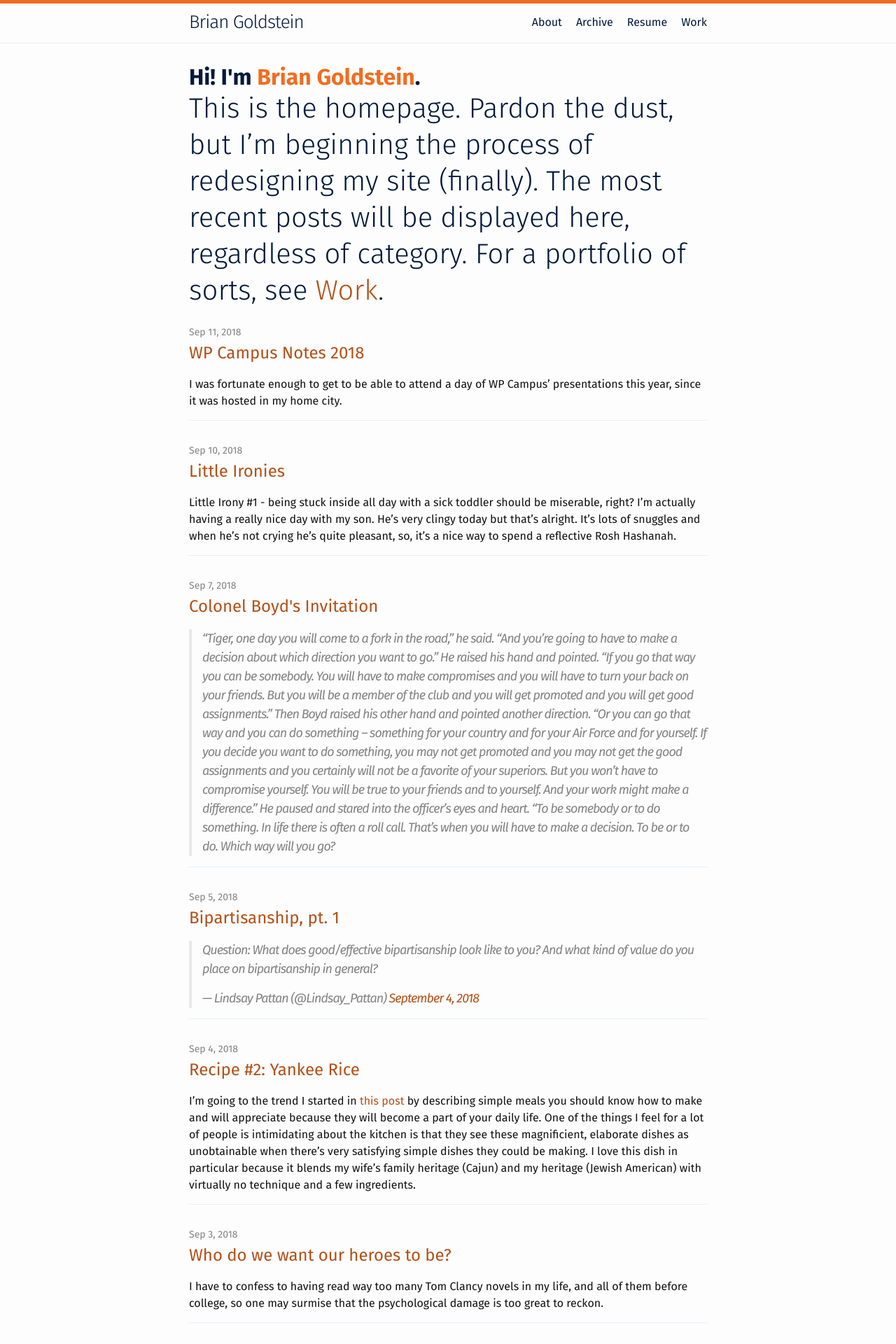
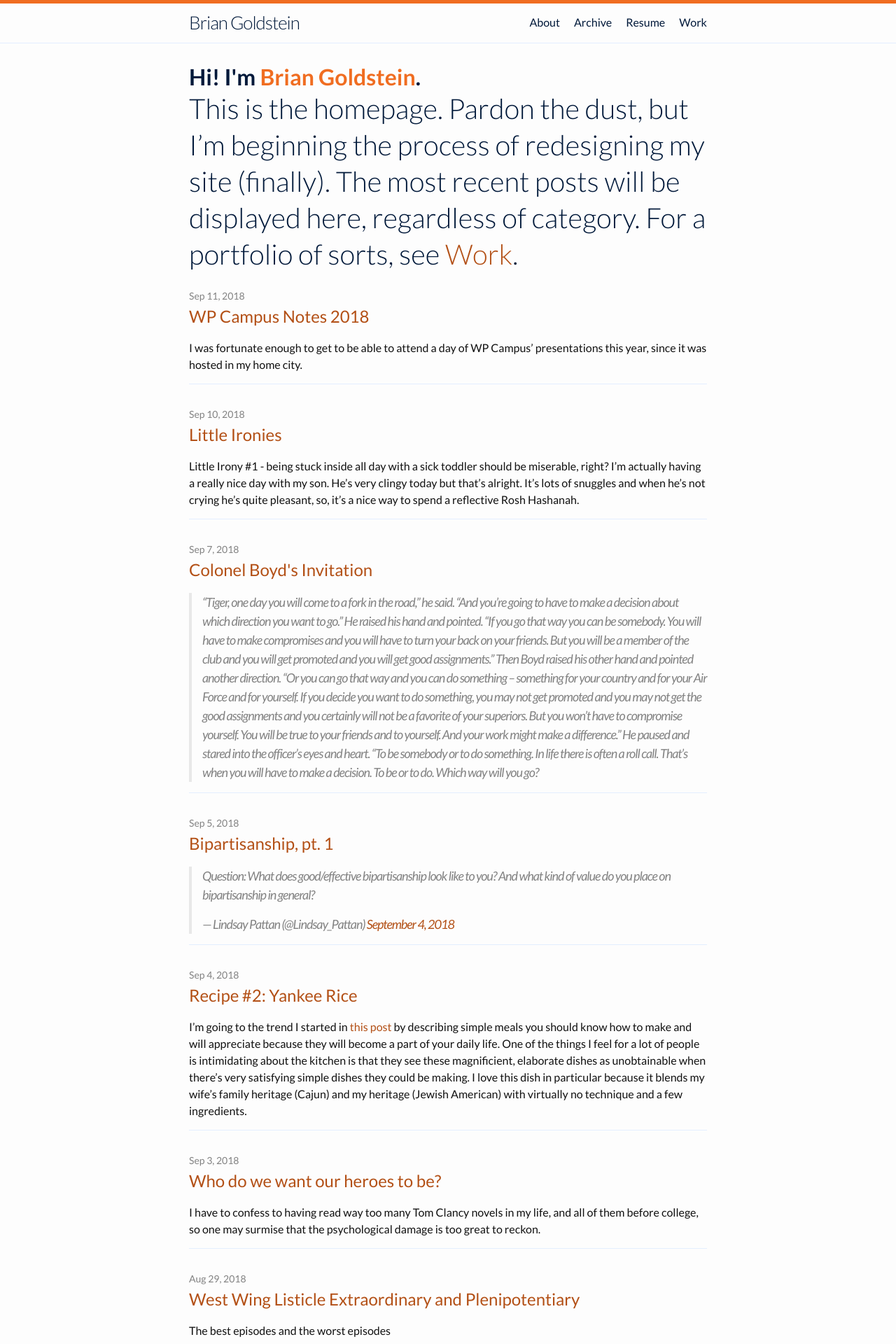
Before and after one commit to briankappgoldstein/new-site, a Jekyll site: the page built from index.md, in a window 1280 px wide. Shown: the top 1920 px of the page at 70% size. Built offline with Jekyll 4.4.1, drawn with Linux system fonts in a browser that asks for light colours; comment, search, counter and statistics services are not loaded.

Commit message:
let’s try lato, for a minute

```diff
--- a/_includes/head.html
+++ b/_includes/head.html
@@ -10,7 +10,7 @@
   <meta name="msapplication-TileColor" content="#fff">
   <meta name="theme-color" content="#ffffff">
   {%- seo -%}
-  <link href="https://fonts.googleapis.com/css?family=Fira+Sans:300,400,400i,700" rel="stylesheet">
+  <link href="https://fonts.googleapis.com/css?family=Lato:300,400,400i,700" rel="stylesheet">
   <link rel="stylesheet" href="{{ "/assets/main.css" | relative_url }}">
   {%- feed_meta -%}
   {%- if jekyll.environment == 'production' and site.google_analytics -%}
--- a/_sass/minima.scss
+++ b/_sass/minima.scss
@@ -2,7 +2,7 @@
 
 // Define defaults for each variable.
 
-$base-font-family: 'Fira Sans', 'Helvetica Neue', Helvetica, sans-serif;
+$base-font-family: 'Lato','Fira Sans', 'Helvetica Neue', Helvetica, sans-serif;
 $base-font-size:   16px !default;
 $base-font-weight: 400 !default;
 $small-font-size:  $base-font-size * 0.875 !default;
```
